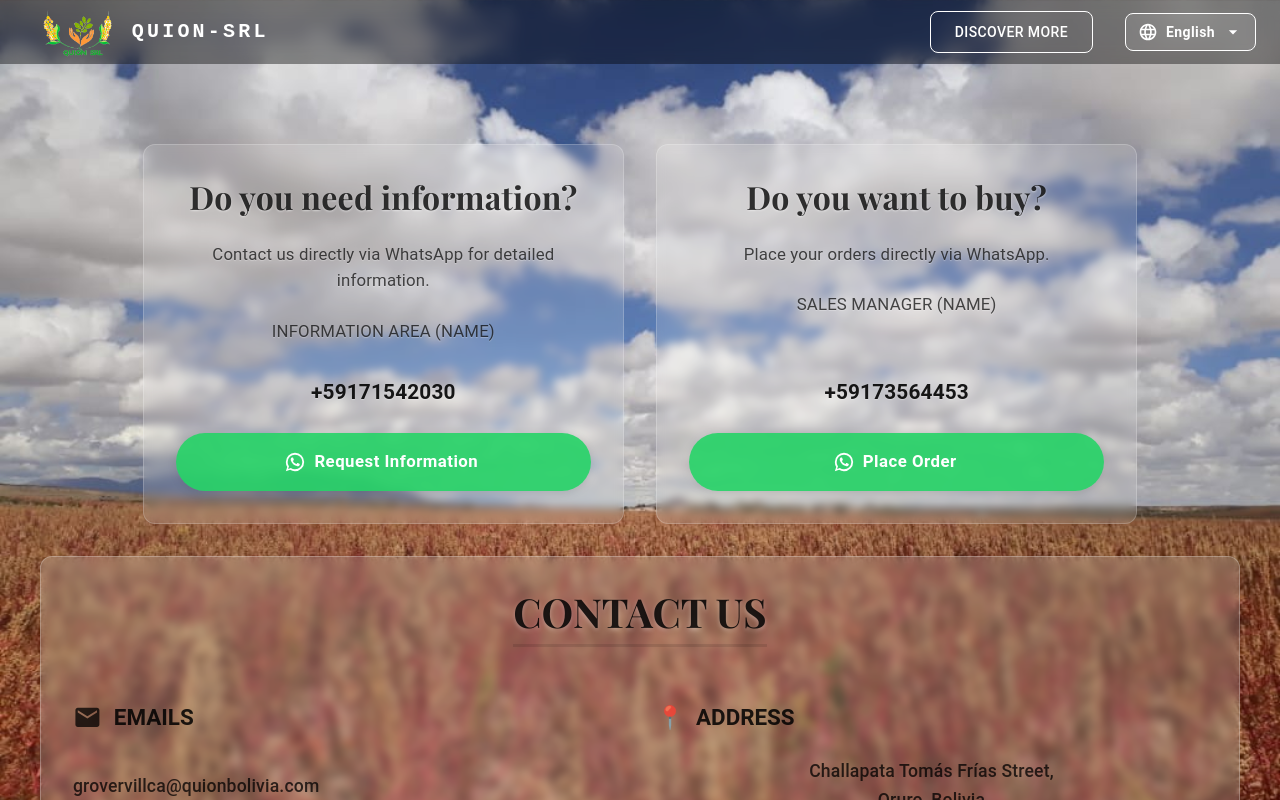
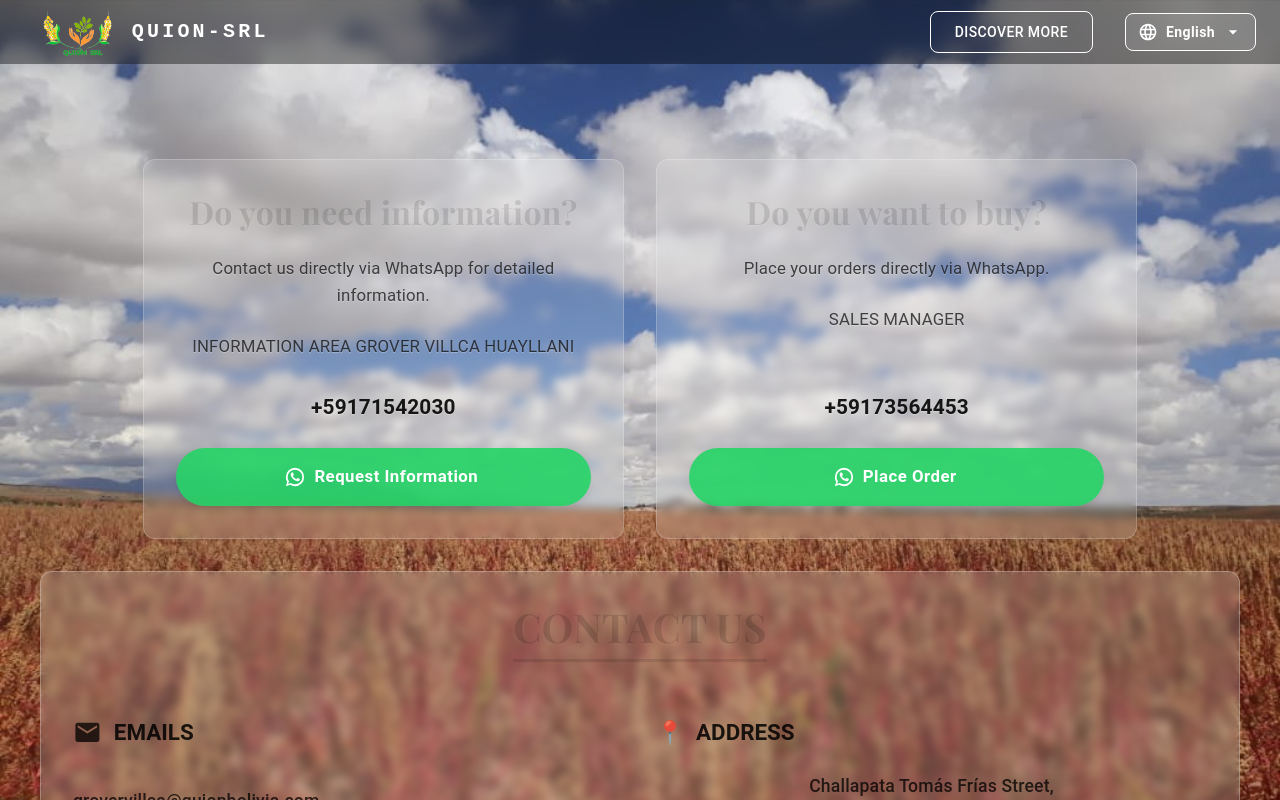
Before and after one commit to Poxi-JRMC/QUION-BOLIVIA, a React (Vite) app: page /contacto in a window 1280 px wide. Shown: the top 800 px of the page. Built offline with nearby package versions, Linux system fonts and the light colour scheme.

Commit message:
ANIMACIONES EN PAGINAS RESTANTES

```diff
--- a/package.json
+++ b/package.json
@@ -24,6 +24,8 @@
     "react-dom": "^18.2.0",
     "react-i18next": "^15.5.1",
     "react-router-dom": "^6.30.1",
+    "react-slick": "^0.30.3",
+    "slick-carousel": "^1.8.1",
     "three": "^0.176.0"
   },
   "devDependencies": {
--- a/src/locales/en/translation.json
+++ b/src/locales/en/translation.json
@@ -107,17 +107,17 @@
   },
   "contact": {
   "title": "Contact Us",
-  "ceo_title": "CEO OF QUION-SRL GROVER VILLCA",
+  "ceo_title": "CEO OF QUION-SRL GROVER VILLCA HUAYLLANI",
   "info_section": {
     "title": "Do you need information?",
     "description": "Contact us directly via WhatsApp for detailed information.",
-    "area": "INFORMATION AREA (NAME)",
+    "area": "INFORMATION AREA GROVER VILLCA HUAYLLANI",
     "button": "Request Information"
   },
   "buy_section": {
     "title": "Do you want to buy?",
     "description": "Place your orders directly via WhatsApp.",
-    "area": "SALES MANAGER (NAME)",
+    "area": "SALES MANAGER",
     "button": "Place Order"
   },
   "contact_section": {
--- a/src/locales/es/translation.json
+++ b/src/locales/es/translation.json
@@ -110,17 +110,17 @@
 
   "contact": {
   "title": "Contáctanos",
-  "ceo_title": "CEO DE QUION-SRL GROVER VILLCA",
+  "ceo_title": "CEO DE QUION-SRL GROVER VILLCA HUAYLLANI",
   "info_section": {
     "title": "¿Quieres información?",
     "description": "Contáctanos directamente por WhatsApp para recibir información detallada.",
-    "area": "AREA DE INFORMACION (NOMBRE)",
+    "area": "AREA DE INFORMACION GROVER VILLCA HUAYLLANI",
     "button": "Solicitar Información"
   },
   "buy_section": {
     "title": "¿Quieres comprar?",
     "description": "Realiza tus pedidos directamente por WhatsApp.",
-    "area": "GERENTE DE COMERCIALIZACION (NOMBRE)",
+    "area": "GERENTE DE COMERCIALIZACION",
     "button": "Realizar Pedido"
   },
   "contact_section": {
--- a/src/paginas/Certificaciones.jsx
+++ b/src/paginas/Certificaciones.jsx
@@ -74,7 +74,18 @@ const Certificaciones = () => {
     >
       <Box sx={{ py: 10, backgroundColor: '#f7dc6f' }}>
         <Container maxWidth="md">
-          <Typography
+          <motion.div
+  initial={{ opacity: 0, y: -10 }}
+  animate={{ opacity: 1, y: 0 }}
+  transition={{
+    duration: 1,
+    repeat: Infinity,
+    repeatType: "mirror",
+    repeatDelay: 1,
+    ease: "easeInOut"
+  }}
+>
+  <Typography
             variant="h3"
             align="center"
             gutterBottom
@@ -87,6 +98,7 @@ const Certificaciones = () => {
           >
             {t('certifications.title')}
           </Typography>
+</motion.div>
 
           <Grid container spacing={4} justifyContent="center">
             {certifications.map((cert, index) => (
--- a/src/paginas/Contacto.jsx
+++ b/src/paginas/Contacto.jsx
@@ -96,6 +96,27 @@ const handleComprarClick = () => {
     }
   };
 
+  // Configuración común para animaciones spring
+  const springAnimation = {
+  initial: { opacity: 0, y: 20 },
+  animate: {
+    opacity: [0, 1, 0],
+    y: [20, 0, 20],
+    transition: {
+      repeat: Infinity,
+      repeatType: "reverse",
+      duration: 3,
+      ease: "easeInOut",
+      times: [0, 0.5, 1] // Puntos clave de la animación
+    }
+  },
+  whileHover: {
+    scale: 1.03,
+    textShadow: '0 2px 8px rgba(255,255,255,0.5)',
+    transition: { type: "spring", stiffness: 300 }
+  }
+};
+
   return (
     <Box
       component="section"
@@ -134,11 +155,12 @@ const handleComprarClick = () => {
               <Typography
                 variant="h5"
                 sx={{
-                  fontWeight: 700,
+                  fontWeight: 900,
                   color: 'rgba(0, 0, 0, 0.9)',
                   textTransform: 'uppercase',
-                  letterSpacing: '1px',
-                  fontSize: { xs: '1.3rem', md: '1.5rem' },
+                  letterSpacing: '2px',
+                  fontSize: { xs: '1.8rem', md: '2.2rem' },
+                  fontFamily: '"Montserrat", sans-serif',
                 }}
               >
                 {t("contact.ceo_title")}
@@ -184,7 +206,12 @@ const handleComprarClick = () => {
                       mb: 3
                     }}
                   >
+                    <motion.span
+                      {...springAnimation}
+                      transition={{ ...springAnimation.transition, delay: 0.1 }}
+                    >
                       {t("contact.info_section.title")}
+                    </motion.span>
                   </Typography>
                   <Typography
                     variant="body1"
@@ -289,7 +316,12 @@ const handleComprarClick = () => {
                       mb: 3
                     }}
                   >
+                    <motion.span
+                      {...springAnimation}
+                      transition={{ ...springAnimation.transition, delay: 0.2 }}
+                    >
                       {t("contact.buy_section.title")}
+                    </motion.span>
                   </Typography>
                   <Typography
                     variant="body1"
@@ -376,10 +408,6 @@ const handleComprarClick = () => {
                 }}
               >
                 <Box sx={{ textAlign: 'center', mb: 4 }}>
-                  <motion.div
-                    whileHover={{ scale: 1.02 }}
-                    transition={{ type: "spring", stiffness: 300 }}
-                  >
                   <Typography
                     variant="h3"
                     sx={{
@@ -394,9 +422,13 @@ const handleComprarClick = () => {
                       pb: 1
                     }}
                   >
+                    <motion.span
+                      {...springAnimation}
+                      transition={{ ...springAnimation.transition, delay: 0.3 }}
+                    >
                       {t("contact.contact_section.title")}
+                    </motion.span>
                   </Typography>
-                  </motion.div>
                 </Box>
 
                 <Grid container spacing={4}>
--- a/src/paginas/Nosotros.jsx
+++ b/src/paginas/Nosotros.jsx
@@ -1,4 +1,5 @@
 import React, { useState, useEffect } from 'react';
+import { motion } from "framer-motion";
 import {
   Box,
   Container,
@@ -16,14 +17,11 @@ import { styled, keyframes } from '@mui/system';
 import { useTranslation } from 'react-i18next';
 import Slide from '@mui/material/Slide';
 
-
-
 const StyledBox = styled(Box)({
   backgroundColor: '#f7dc6f',
   padding: '80px 0',
   fontFamily: "'Lera', serif",
 });
-
 
 const slideDownFade = keyframes`
   0% {
@@ -36,16 +34,10 @@ const slideDownFade = keyframes`
   }
 `;
 
-const AnimatedTitle = styled(Typography)({
-  animation: `${slideDownFade} 1s ease-out forwards`,
-});
-
-
 const pulse = keyframes`
   0%, 100% { transform: scale(1); }
   50% { transform: scale(1.05); }
 `;
-
 
 const TitleBox = styled(Box)(({ theme }) => ({
   cursor: 'pointer',
@@ -90,7 +82,6 @@ const Section = ({ id, title, text, imgSrc, imgAlt, reverse, delay }) => {
         alignItems="center"
         sx={{ mb: 12 }}
       >
-
         <Grid item xs={12} md={6}>
           <Fade in timeout={600} style={{ transitionDelay: `${delay}ms` }}>
             <TitleBox onClick={handleOpen} aria-label={`Abrir detalles de ${title}`}>
@@ -99,7 +90,6 @@ const Section = ({ id, title, text, imgSrc, imgAlt, reverse, delay }) => {
             </TitleBox>
           </Fade>
         </Grid>
-
 
         <Grid item xs={12} md={6}>
           <Fade in timeout={800} style={{ transitionDelay: `${delay + 400}ms` }}>
@@ -126,7 +116,6 @@ const Section = ({ id, title, text, imgSrc, imgAlt, reverse, delay }) => {
           </Fade>
         </Grid>
       </Grid>
-
 
       <Modal
         open={open}
@@ -156,21 +145,11 @@ const Section = ({ id, title, text, imgSrc, imgAlt, reverse, delay }) => {
               outline: 'none',
             }}
           >
-            <Box
-              sx={{ display: 'flex', justifyContent: 'space-between', mb: 2 }}
-            >
-              <Typography
-                id={`${title}-modal-title`}
-                variant="h5"
-                fontWeight="bold"
-              >
+            <Box sx={{ display: 'flex', justifyContent: 'space-between', mb: 2 }}>
+              <Typography id={`${title}-modal-title`} variant="h5" fontWeight="bold">
                 {title}
               </Typography>
-              <IconButton
-                onClick={handleClose}
-                aria-label="Cerrar"
-                size="large"
-              >
+              <IconButton onClick={handleClose} aria-label="Cerrar" size="large">
                 <CloseIcon />
               </IconButton>
             </Box>
@@ -242,7 +221,18 @@ const Nosotros = () => {
   return (
     <StyledBox>
       <Container maxWidth="lg">
-        <AnimatedTitle
+        <motion.div
+            initial={{ opacity: 0, y: -10 }}
+            animate={{ opacity: 1, y: 0 }}
+            transition={{
+            duration: 1,
+            repeat: Infinity,
+            repeatType: "mirror",
+            repeatDelay: 1,
+            ease: "easeInOut"
+        }}
+      >
+          <Typography
             variant="h3"
             component="h1"
             gutterBottom
@@ -250,7 +240,8 @@ const Nosotros = () => {
             sx={{ mb: 8, fontWeight: 700, color: '#000' }}
           >
             {t('about.title')}
-        </AnimatedTitle>
+          </Typography>
+        </motion.div>
 
         <Fade in timeout={1600} style={{ transitionDelay: '300ms' }}>
           <Typography
@@ -282,7 +273,6 @@ const Nosotros = () => {
           />
         ))}
 
-
         <Box sx={{ textAlign: 'center', mt: 12, mb: 6 }}>
           <Typography
             variant="h5"
--- a/src/paginas/Productos.jsx
+++ b/src/paginas/Productos.jsx
@@ -77,10 +77,16 @@ const Productos = () => {
       <Box sx={{ py: 10, backgroundColor: '#f7dc6f' }}>
         <Container maxWidth="lg">
           <motion.div
-            initial={{ opacity: 0, y: 50 }}
-            animate={{ opacity: 1, y: 0 }}
-            transition={{ duration: 1, delay: 0.2 }}
-          >
+                        initial={{ opacity: 0, y: -10 }}
+                        animate={{ opacity: 1, y: 0 }}
+                        transition={{
+                          duration: 1,
+                          repeat: Infinity,
+                          repeatType: "mirror",
+                          repeatDelay: 1,
+                          ease: "easeInOut"
+                        }}
+                      >
             <Typography
               variant="h3"
               align="center"
```
Also changed, not shown: 1 other file (tests, documents, lock files or other folders). Lines whose indentation alone changed are shown as unchanged.
